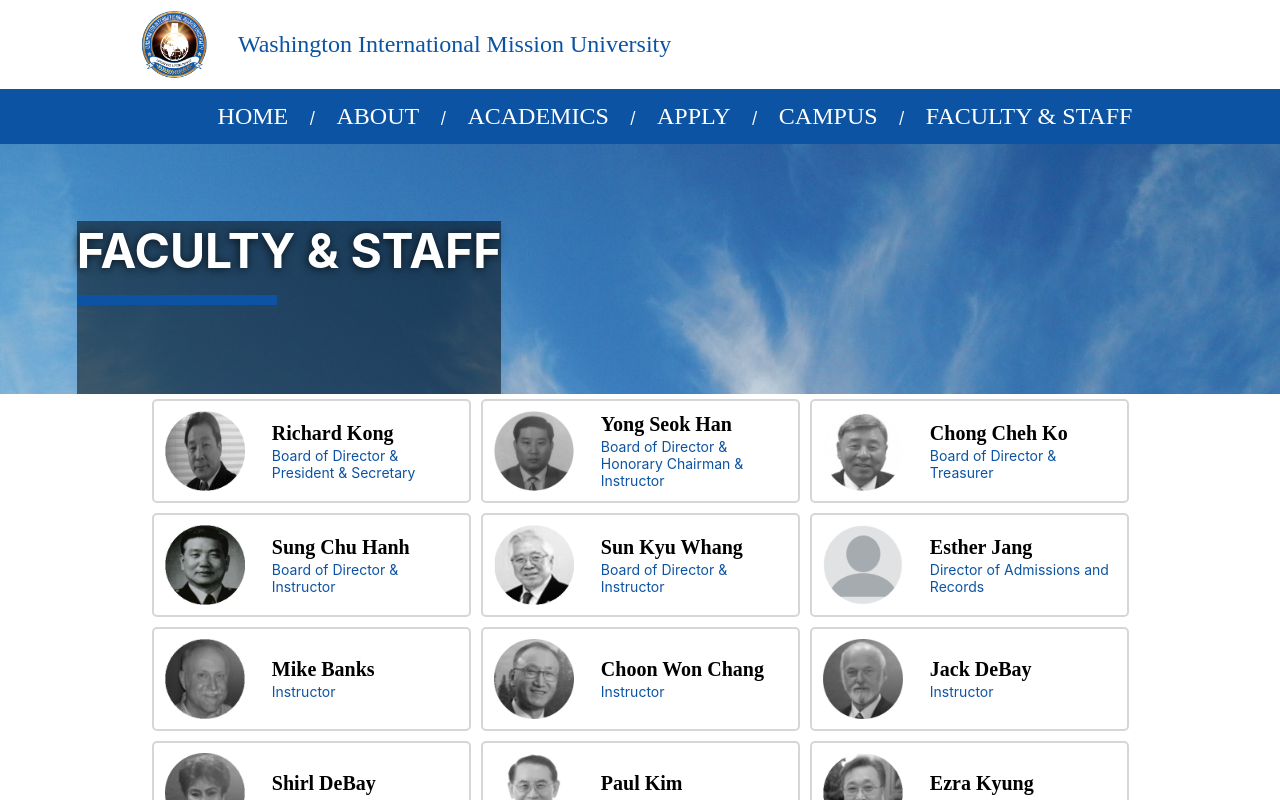
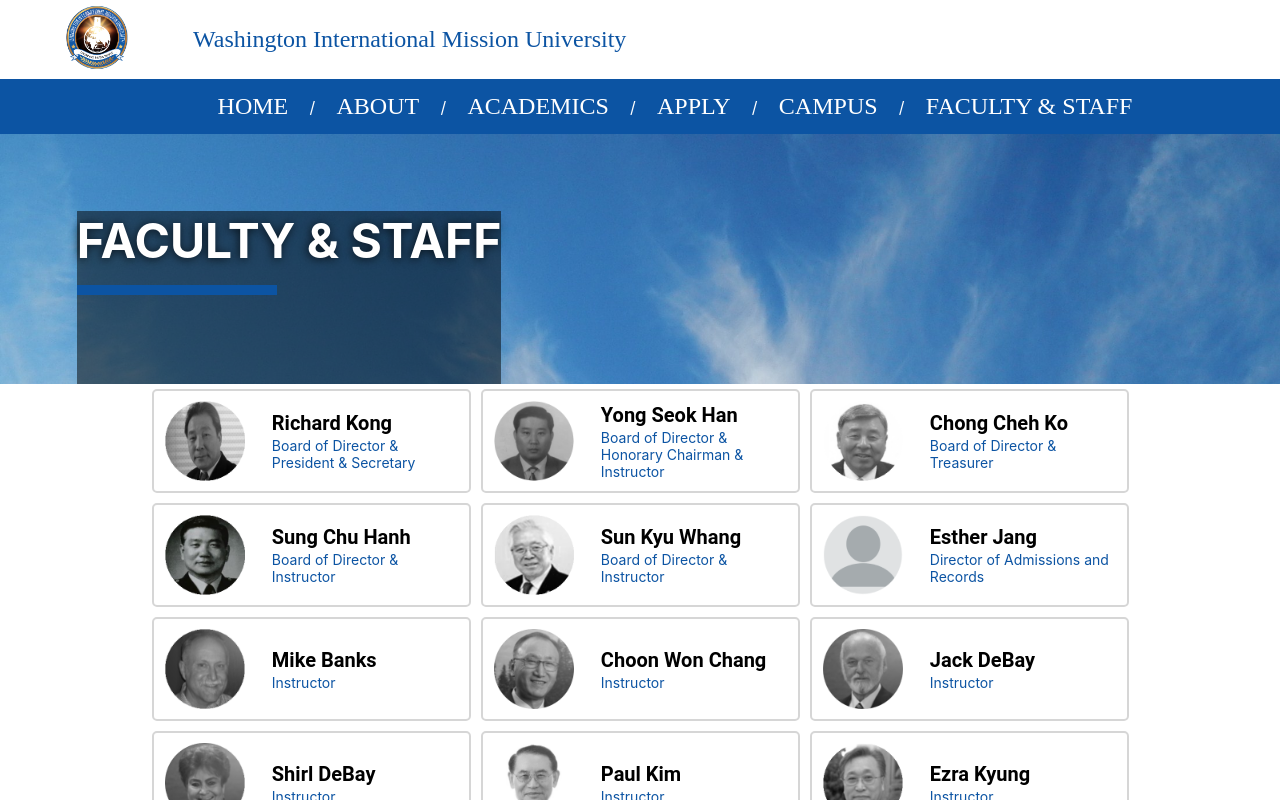
Before and after one commit to jin3lee/web-ibcu, a React (Create React App) app: page /staff in a window 1280 px wide. Shown: the top 800 px of the page. Built offline with nearby package versions, Linux system fonts and the light colour scheme.

Commit message:
fix header

```diff
--- a/src/Components/Header.js
+++ b/src/Components/Header.js
@@ -1,33 +1,34 @@
 import React from "react";
 
 import { connect } from 'react-redux';
-import { updatePage } from './../Container/actions.js';
-import { PAGE_ID_HOME } from './../Container/actionTypes.js';
-import logo from '../assets/ibcuni_logo.png';
-import {ReactComponent as WimuLogo} from './../assets/svg/wimuLogo.svg';
+import { ReactComponent as WimuLogo } from './../assets/svg/wimuLogo.svg';
+import { Link } from "react-router-dom";
 
 class Header extends React.Component {
-
-  constructor( props ) {
-    super( props );
-
-    this._updatePageTo = this._updatePageTo.bind(this);
-  }
-
-  _updatePageTo ( pageId ) {
-    this.props.dispatch( updatePage( pageId ) );
-  }
 
   render() {
     return(
       <header className="header-background">
         <div style={ style.header_style }>
-          <div style={{ marginLeft: '10%', alignItems: 'center', display: 'flex' }}>
-            <WimuLogo style={{ height: '75%', width: '10%' }} />
-            <div style={{ padding: '1%' }} />
-            <a href="wimuniversity.com" style={ style.collegeNameStyle }>
+          <div style={{
+            display: 'flex',
+            justifyContent: 'center',
+            flexDirection: 'column',
+            margin: 5,
+            marginLeft: '5%',
+            marginRight: '5%'
+          }}>
+            <div>
+              <Link to="/">
+                <WimuLogo style={ style.logoStyle } />
+              </Link>
+            </div>
+          </div>
+
+          <div style={{ display: 'flex', flexDirection: 'column', justifyContent: 'center'}}>
+            <Link to="/" style={ style.collegeNameStyle }>
               Washington International Mission University
-            </a>
+            </Link>
           </div>
         </div>
       </header>
@@ -42,16 +43,15 @@
     backgroundColor: 'white',
   },
   logoStyle:{
-    width: 80,
-    height: 80,
-    marginLeft: 20,
+    width: 65,
+    height: 65,
   },
   collegeNameStyle:{
-    marginLeft: 0,
     fontFamily: "Avenir",
     fontSize: '1.5em',
     color: "#0C54A3",
     textDecoration: 'none',
+    width: '100%',
   },
 }
 
--- a/src/Pages/AboutPage/AboutPage.js
+++ b/src/Pages/AboutPage/AboutPage.js
@@ -1,9 +1,5 @@
 import React from "react";
 
-// import './../styles.css';
-import Header from './../../Components/Header.js';
-import Footer from './../../Components/Footer.js';
-import Navigater from './../../Components/Navigater/Navigater.js';
 import AboutBanner from './components/AboutBanner.js';
 import AboutContent from './components/AboutContent.js';
 import AboutGoal from './components/AboutGoal.js';
--- a/src/Pages/AboutPage/components/AboutContent.js
+++ b/src/Pages/AboutPage/components/AboutContent.js
@@ -68,7 +68,6 @@
   container: {
     display: 'flex',
     flexDirection: 'row',
-    backgroundColor: 'white',
     justifyContent: 'center',
     flexWrap: 'wrap',
     paddingTop: '5%',
--- a/src/Pages/AcademicsPage/AcademicsPage.js
+++ b/src/Pages/AcademicsPage/AcademicsPage.js
@@ -1,9 +1,5 @@
 import React from "react";
 
-// import './../styles.css';
-import Header from './../../Components/Header.js';
-import Footer from './../../Components/Footer.js';
-import Navigater from './../../Components/Navigater/Navigater.js';
 import AcademicsBanner from './components/AcademicsBanner.js';
 import AcademicsContent from './components/AcademicsContent.js';
 
--- a/src/Pages/AcademicsPage/components/AcademicsContent.js
+++ b/src/Pages/AcademicsPage/components/AcademicsContent.js
@@ -1,11 +1,8 @@
 import React from "react";
-
-import presidentImage from '../../../assets/staff/staff_r_kong.png';
 
 import { connect } from 'react-redux';
 import { updatePage } from '../../../Container/actions.js';
 import { PAGE_ID_HOME } from '../../../Container/actionTypes.js';
-import { catalog } from './../../../assets/documents/2020_WIMU_Catalog.docx';
 
 import MessageFromThePresident from './../../../Components/Other/MessageFromThePresident.js';
 
--- a/src/Pages/ApplyPage/ApplyPage.js
+++ b/src/Pages/ApplyPage/ApplyPage.js
@@ -1,9 +1,5 @@
 import React from "react";
 
-// import './../styles.css';
-import Header from './../../Components/Header.js';
-import Footer from './../../Components/Footer.js';
-import Navigater from './../../Components/Navigater/Navigater.js';
 import ApplyBanner from './components/ApplyBanner.js';
 import ApplyContent from './components/ApplyContent.js';
 
--- a/src/Pages/CampusPage/CampusPage.js
+++ b/src/Pages/CampusPage/CampusPage.js
@@ -1,9 +1,5 @@
 import React from "react";
 
-// import './../styles.css';
-import Header from './../../Components/Header.js';
-import Footer from './../../Components/Footer.js';
-import Navigater from './../../Components/Navigater/Navigater.js';
 import CampusAndTitle from './components/CampusAndTitle.js';
 import CampusContent from './components/CampusContent.js';
 
--- a/src/Pages/StaffPage/StaffPage.js
+++ b/src/Pages/StaffPage/StaffPage.js
@@ -1,11 +1,9 @@
 import React from "react";
+import { BrowserRouter as Router, Route, Switch } from "react-router-dom";
 
-// import './../styles.css';
-import Header from './../../Components/Header.js';
-import Footer from './../../Components/Footer.js';
-import Navigater from './../../Components/Navigater/Navigater.js';
 import StaffAndTitle from './components/StaffAndTitle.js';
 import StaffContent from './components/StaffContent.js';
+import StaffDetail from './components/StaffDetail.js';
 
 class StaffPage extends React.Component {
   render() {
@@ -13,7 +11,12 @@
       <div className="root-container-background" style={ style.homePageStyle }>
           <div style={{ background: 'linear-gradient(to bottom, rgb(0, 0, 60), rgb(0, 0, 0))' }}>
             <StaffAndTitle />
-            <StaffContent />
+            <Router>
+              <Switch>
+                <Route path="/staff" exact component={ StaffContent } />
+                <Route path="/staff/:id" exact component={ StaffDetail } />
+              </Switch>
+            </Router>
           </div>
       </div>
     );
--- a/src/Pages/StaffPage/components/StaffCard.js
+++ b/src/Pages/StaffPage/components/StaffCard.js
@@ -1,4 +1,6 @@
 import React from "react";
+
+import { Link } from "react-router-dom";
 
 class StaffCard extends React.Component {
 
@@ -16,7 +18,9 @@
                         marginLeft: 20
                       }}>
             <div style={{ marginBottom: 2, fontSize: 20, fontFamily: 'Avenir', fontWeight: 'bold'}}>
+              <Link to={`/staff/${ this.props.staffId }`} style={{ fontFamily: 'roboto', textDecoration: 'none', color: 'black' }}>
                 { this.props.firstName } { this.props.lastName }
+              </Link>
             </div>
             <div style={{ color: '#0C54A3', fontSize: 14}}>
               { this.props.title }
--- a/src/Pages/StaffPage/components/StaffContent.js
+++ b/src/Pages/StaffPage/components/StaffContent.js
@@ -1,8 +1,6 @@
 import React from "react";
 
 import { connect } from 'react-redux';
-import { updatePage } from '../../../Container/actions.js';
-import { PAGE_ID_HOME, PAGE_ID_STAFF } from '../../../Container/actionTypes.js'
 
 import bankMike from './../../../assets/staff/staff_icon/Banks_Mike.png';
 import changChoonWon from './../../../assets/staff/staff_icon/Chang_Choon_Won.png';
@@ -23,34 +21,24 @@
 
 class StaffContent extends React.Component {
 
-  constructor( props ) {
-    super( props );
-    this._updatePageTo = this._updatePageTo.bind(this);
-  }
-
-  _updatePageTo( pageId ) {
-    this.props.dispatch( updatePage( pageId ) );
-  }
-
   render() {
     return(
       <div style={ style.container }>
-
         <div style={{ display: 'flex', flexWrap: 'wrap', flexDirection: 'row', justifyContent: 'center'}}>
-          <StaffCard firstName="Richard" lastName="Kong" title="Board of Director & President & Secretary" imgSrc={ kongRichard }/>
-          <StaffCard firstName="Yong Seok" lastName="Han" title="Board of Director & Honorary Chairman & Instructor" imgSrc={ hanYongSeok }/>
-          <StaffCard firstName="Chong Cheh" lastName="Ko" title="Board of Director & Treasurer" imgSrc={ koChongCheh }/>
-          <StaffCard firstName="Sung Chu" lastName="Hanh" title="Board of Director & Instructor" imgSrc={ hanhSungChu }/>
-          <StaffCard firstName="Sun Kyu" lastName="Whang" title="Board of Director & Instructor" imgSrc={ whangSunKyu }/>
-          <StaffCard firstName="Esther" lastName="Jang" title="Director of Admissions and Records" imgSrc={ defaultIcon }/>
-          <StaffCard firstName="Mike" lastName="Banks" title="Instructor" imgSrc={ bankMike }/>
-          <StaffCard firstName="Choon Won" lastName="Chang" title="Instructor" imgSrc={ changChoonWon }/>
-          <StaffCard firstName="Jack" lastName="DeBay" title="Instructor" imgSrc={ debayJack }/>
-          <StaffCard firstName="Shirl" lastName="DeBay" title="Instructor" imgSrc={ debayShirl }/>
-          <StaffCard firstName="Paul" lastName="Kim" title="Instructor" imgSrc={ kimPaul }/>
-          <StaffCard firstName="Ezra" lastName="Kyung" title="Instructor" imgSrc={ kyungEzra }/>
-          <StaffCard firstName="Ken" lastName="Southcott" title="Instructor" imgSrc={ southcottKen }/>
-          <StaffCard firstName="Terry" lastName="Tarsiuk" title="Instructor" imgSrc={ tarsiukTerry }/>
+          <StaffCard staffId="Richard-Kong" firstName="Richard" lastName="Kong" title="Board of Director & President & Secretary" imgSrc={ kongRichard }/>
+          <StaffCard staffId="YongSeok-Han" firstName="Yong Seok" lastName="Han" title="Board of Director & Honorary Chairman & Instructor" imgSrc={ hanYongSeok }/>
+          <StaffCard staffId="ChongCheh-Ko" firstName="Chong Cheh" lastName="Ko" title="Board of Director & Treasurer" imgSrc={ koChongCheh }/>
+          <StaffCard staffId="SungChu-Hanh" firstName="Sung Chu" lastName="Hanh" title="Board of Director & Instructor" imgSrc={ hanhSungChu }/>
+          <StaffCard staffId="SunKyu-Whang" firstName="Sun Kyu" lastName="Whang" title="Board of Director & Instructor" imgSrc={ whangSunKyu }/>
+          <StaffCard staffId="Esther-Jang" firstName="Esther" lastName="Jang" title="Director of Admissions and Records" imgSrc={ defaultIcon }/>
+          <StaffCard staffId="Mike-Banks" firstName="Mike" lastName="Banks" title="Instructor" imgSrc={ bankMike }/>
+          <StaffCard staffId="ChoonWon-Chang" firstName="Choon Won" lastName="Chang" title="Instructor" imgSrc={ changChoonWon }/>
+          <StaffCard staffId="Jack-DeBay" firstName="Jack" lastName="DeBay" title="Instructor" imgSrc={ debayJack }/>
+          <StaffCard staffId="Shirl-DeBay" firstName="Shirl" lastName="DeBay" title="Instructor" imgSrc={ debayShirl }/>
+          <StaffCard staffId="Paul-Kim" firstName="Paul" lastName="Kim" title="Instructor" imgSrc={ kimPaul }/>
+          <StaffCard staffId="Ezra-Kyung" firstName="Ezra" lastName="Kyung" title="Instructor" imgSrc={ kyungEzra }/>
+          <StaffCard staffId="Ken-Southcott" firstName="Ken" lastName="Southcott" title="Instructor" imgSrc={ southcottKen }/>
+          <StaffCard staffId="Terry-Tarsiuk" firstName="Terry" lastName="Tarsiuk" title="Instructor" imgSrc={ tarsiukTerry }/>
         </div>
       </div>
     );
--- /dev/null
+++ b/src/Pages/StaffPage/components/StaffDetail.js
@@ -0,0 +1,37 @@
+import React from "react";
+
+import { connect } from 'react-redux';
+
+class StaffDetail extends React.Component {
+
+  constructor( props ) {
+    super( props );
+  }
+
+  render() {
+    console.log(this.props);
+    return(
+      <div style={ style.container }>
+        test {this.props}
+      </div>
+    );
+  }
+}
+
+const style = {
+  container: {
+    display: 'flex',
+    flexDirection: 'row',
+    backgroundColor: 'white',
+    flexWrap: 'wrap',
+    justifyContent: 'left'
+  }
+}
+
+const mapStateToProps = (state, ownProps) => {
+  return {
+    rootContainer: state.rootContainer,
+  };
+};
+
+export default connect( mapStateToProps )( StaffDetail );
```
Also changed, not shown: src/Container/RootContainer.js (+0 -9 lines). Lines whose indentation alone changed are shown as unchanged.
